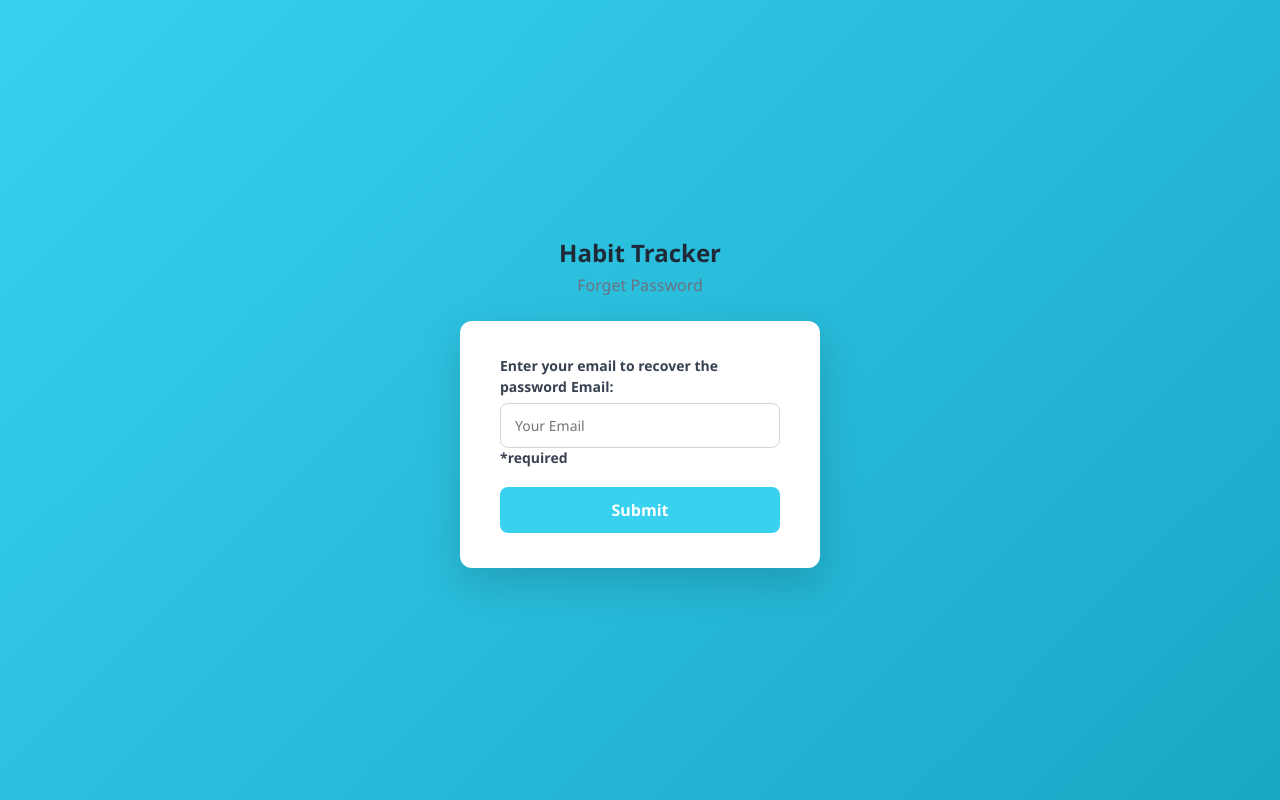
After one commit to MahatoOm/Ommahato_Webapp, a Flask app: page /forgetPassword in a window 1280 px wide. The commit adds this page. Run offline with Flask 3, Linux system fonts and the light colour scheme.

Commit message:
Login Password Page setting Updated

```diff
--- a/app.py
+++ b/app.py
@@ -370,8 +370,8 @@ def upload_data(username ,email , habit, upload_date ,event_date, data):
     # print(res , 'sucessfull')
     return
 
+
 from datetime import datetime, timedelta
-
 @app.route('/retrieve_data', methods=['GET'])
 def retrieve_data():
     global email, username
@@ -463,7 +463,7 @@ def login():
             session["username"] = request.form.get("Name")
             session["email"] = request.form.get('Email')
             password = request.form.get('Password')
-            print(session["email"], session["username"], password)
+            # print(session["email"], session["username"], password)
 
 
             if database.find_by_email(session['email']):
@@ -483,7 +483,7 @@ def login():
                 elif check == False:
                     print(check)
                     flash("Invalid Credintials, Try again.")
-                    return render_template('login.html')
+                    return render_template('login.html' , email = session["email"], username = session["username"])
 
                 else:
                     print(check)
@@ -554,6 +554,11 @@ def code():
         # print(key ,"in code")
         # print(type(userinput) , userinput, key)
         if int(userinput) == key:
+            if password == "":
+                print(password, "password")
+                return render_template("newpassword.html")
+
+
             database.add_user(session["email"], password, session["username"])
             # print(username)
             # print(key)
@@ -572,6 +577,41 @@ def code():
             return render_template("entercode.html")
     else:
         return render_template("entercode.html")
+
+em = ""
+@app.route("/forgetPassword", methods = ["POST", "GET"])
+def forget():
+    global key,em
+    if request.method == "POST":
+        em = request.form.get("Email")
+        print(email)
+
+        key_val = random.randint(100000, 999999)
+        time = datetime.utcnow().isoformat()
+
+# THreading is used to run send email asynchonocolly
+
+        threading.Thread(
+            target = user.resend_user_email,
+            args = (em, key_val, time),
+            daemon =True
+        ).start()
+
+        key = key_val
+
+
+        return render_template("entercode.html")
+
+    return render_template("forgetpassword.html")
+@app.route("/newPassword" , methods = ["GET", "POST"])
+def newPassword():
+    global em, password
+    if request.method == "POST":
+        password = request.form.get("new")
+        print(em , password, "check 42")
+        database.updatePassword(em, password)
+        print()
+        return render_template("login.html")
 
 
 # Fetch the Notebooks
--- a/static/login.css
+++ b/static/login.css
@@ -9,6 +9,7 @@
         height: 100vh;
         background: linear-gradient(135deg, #38d1f0, #1aa7c6);
         display: flex;
+        flex-direction: column;
         justify-content: center;
         align-items: center;
     }
--- a/templates/entercode.html
+++ b/templates/entercode.html
@@ -4,12 +4,13 @@
             <title>
                 Enter Code
             </title>
+            <link rel="stylesheet" href="{{ url_for('static', filename='login.css') }}">
         </head>
         <body>
             <h2>Habit Tracker</h2>
             <h4>Login Code</h4>
 
-            <form id="code" action = '/entercode' method = "POST">
+            <form id="login" action = '/entercode' method = "POST">
                 <input type="text" name="enteredcode" placeholder="123456" required>
                 <button type="submit" class="btn">Submit</button>
 
@@ -17,7 +18,7 @@
             <div class = "container">
                 <div class="alert alert-warning alert-dismissible fade show" role="alert">
                 <strong>Holy Buddy!</strong> You should check in on some emails.
-                <button type="button" class="btn-close" data-bs-dismiss="alert" aria-label="Close"></button>
+                <!-- <button type="button" class="btn-close" data-bs-dismiss="alert" aria-label="Close"></button> -->
                 </div>
             </div>
 
@@ -30,7 +31,6 @@
                     {% endif %}
 
                 {% endwith %}
-
             </div>
 
 <!-- <script>
--- /dev/null
+++ b/templates/forgetpassword.html
@@ -0,0 +1,22 @@
+<Doctype.html>
+    <html>
+        <head>
+            <title>
+                Login Page
+            </title>
+            <link rel="stylesheet" href="{{ url_for('static', filename='login.css') }}">
+        </head>
+        <body>
+            <h2>Habit Tracker</h2>
+            <h4>Forget Password</h4>
+            <form id="login" action = '/forgetPassword' method = 'POST' >
+                <textbox type="text">Enter your email to recover the password</textbox>
+                <textbox type = "text" >Email: </textbox>
+                <input type="email" name="Email" placeholder="Your Email" required><textbox type = "text" >*required</textbox></br></br>
+
+
+                <button type="submit" class="btn">Submit</button>
+            </form>
+        </body>
+    </html>
+</Doctype.html>
--- a/templates/habithomepage.html
+++ b/templates/habithomepage.html
@@ -295,7 +295,7 @@
             </div>
         </div>
         </div>
-        <button onclick = saveChanges() > Save All</button>
+        <button type= "submit" onclick = saveChanges() > Save All</button>
         <div id = head-admin>
             <form action = '/logincheck'>
            <h3>Hi, {{ username }} </h3>
@@ -337,13 +337,13 @@
             </table>
 
             <br>
-            <button onclick = saveChanges() > Save All</button>
+            <button type= "submit" onclick = saveChanges() > Save All</button>
         </form>
         </div>
         <script>
             // converting python list to javascript readable format, Json is that bridge
 
-
+            // got the date from python backend, however it is in string format , changing it to real format
             const dateStr = {{ start_date | tojson }};
             const now = new Date();
 
```
Also changed, not shown: database.py (+18 -0 lines), templates/login.html (+19 -5 lines), templates/newpassword.html (added, +47 -0 lines).
